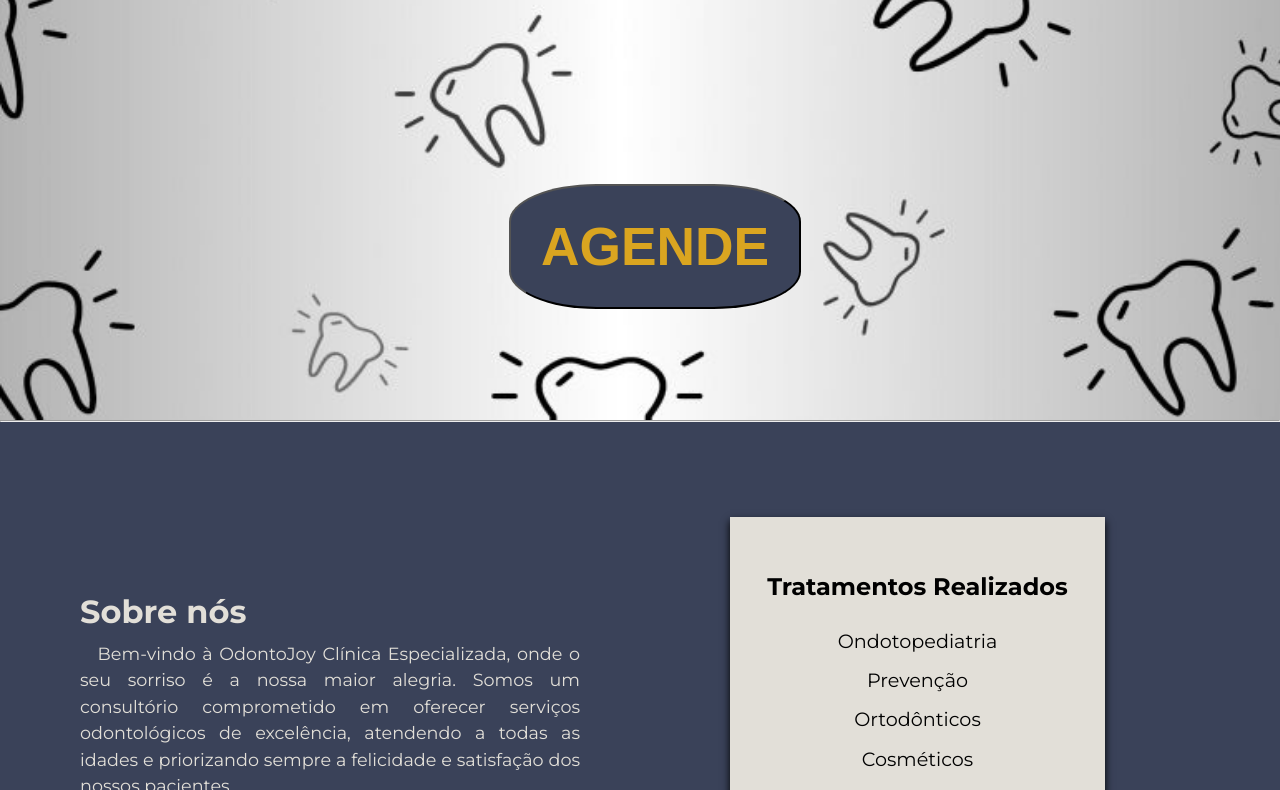
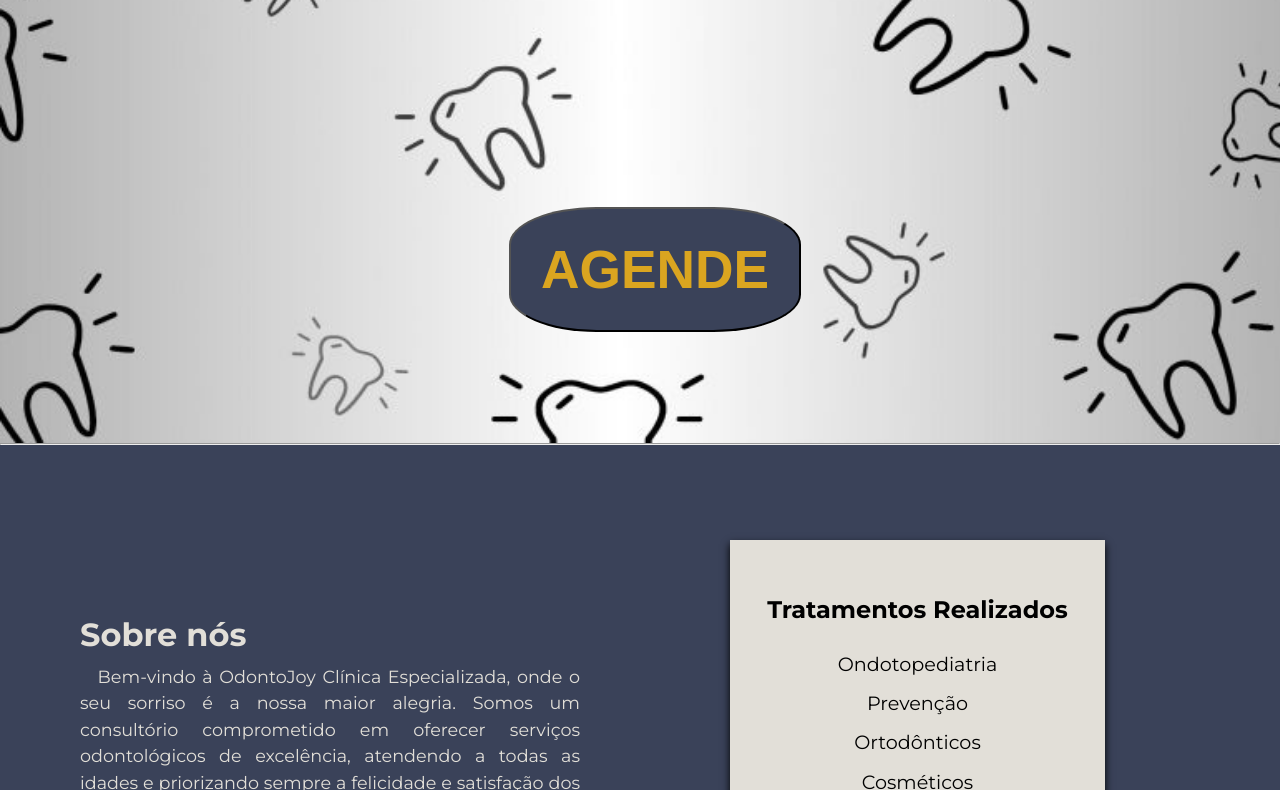
Before and after one commit to ferrazjaa/landingpage, a plain HTML site: page index.html in a window 1280 px wide. Shown: the part 510-1300 px from the top of the page. Drawn offline with Linux system fonts and the light colour scheme.

```diff
--- a/css/style.css
+++ b/css/style.css
@@ -59,7 +59,7 @@ main{
 
 /* Seção Inicial ***********************************************************************/
 #home{
-    margin-top: 60px;
+    margin-top: 83px;
     text-align: center;
     background-image: url(../img/fundo.jpg);
     background-size: cover;
@@ -384,6 +384,7 @@ footer #desenvolvido{
     font-weight: 600;
     font-size: 1.2em;
 }
+
 #size{
     font-size: 2em;
 }
```
